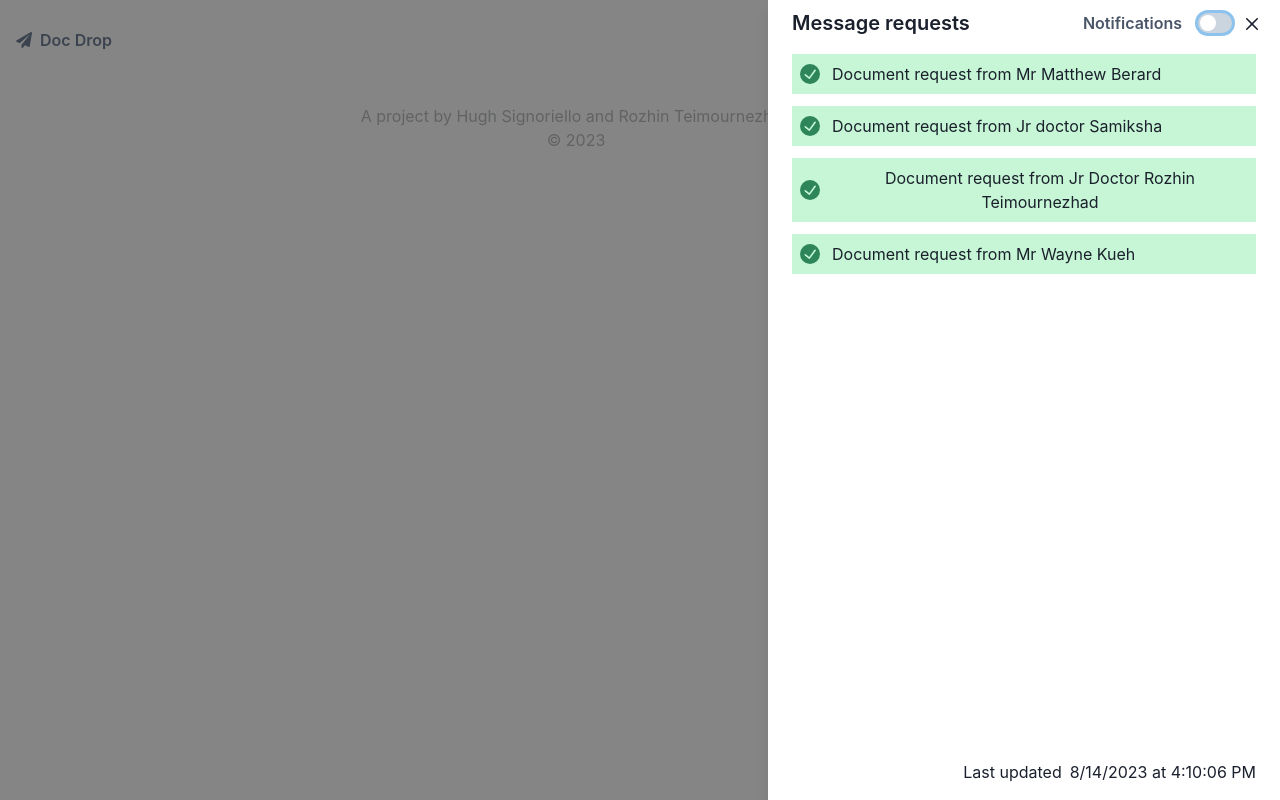
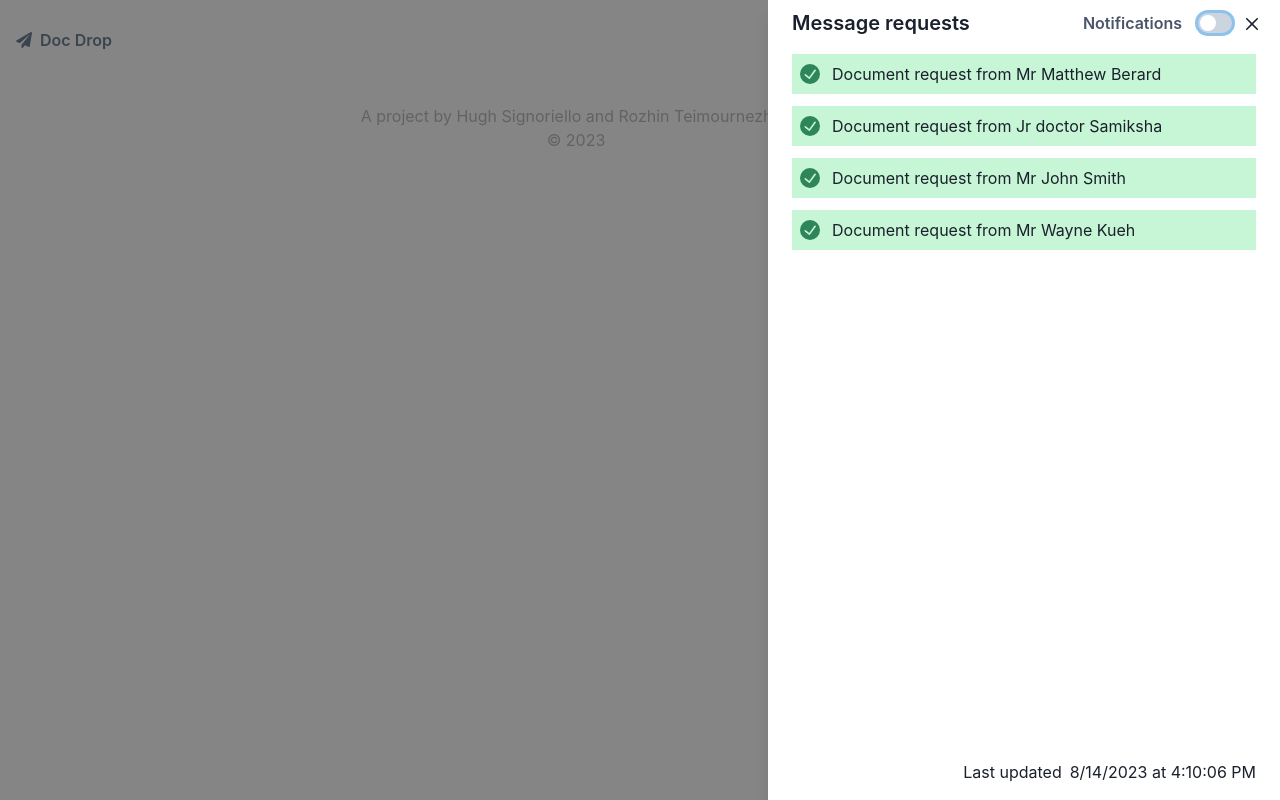
Before and after one commit to hughmancoder/doc-drop, a Next.js app: page /layout in a window 1280 px wide. Both pictures are taken after a click on the button 980 px from the left and 41 px from the top of the page. Built offline with nearby package versions, Linux system fonts and the light colour scheme; grey boxes are pictures that could not be loaded; what @chakra-ui/next-js would draw is missing.

Commit message:
state management

```diff
--- a/components/AlertMenu.tsx
+++ b/components/AlertMenu.tsx
@@ -34,7 +34,7 @@ const alertData: AlertData[] = [
 const messages: string[] = [
   "Document request from Mr Matthew Berard",
   "Document request from Jr doctor Samiksha",
-  "Document request from Jr Doctor Rozhin Teimournezhad",
+  "Document request from Mr John Smith",
   "Document request from Mr Wayne Kueh",
 ];
 
--- a/components/Navbar.tsx
+++ b/components/Navbar.tsx
@@ -57,7 +57,8 @@ const Navbar = () => {
         console.log("memo called");
         memoizedShowToast();
       }
-    }, 2000);
+      // 20 second callback function for notification output
+    }, 20000);
 
     return () => {
       clearInterval(intervalId);
--- a/components/NotificationBar.tsx
+++ b/components/NotificationBar.tsx
@@ -1,6 +1,6 @@
 "use client";
 
-import React, { ReactNode } from "react";
+import React from "react";
 import {
   Box,
   Text,
@@ -13,7 +13,6 @@ import {
   DrawerFooter,
   Switch,
   HStack,
-  Center,
 } from "@chakra-ui/react";
 import {
   FiHome,
```
Also changed, not shown: 1 other file (tests, documents, lock files or other folders).
